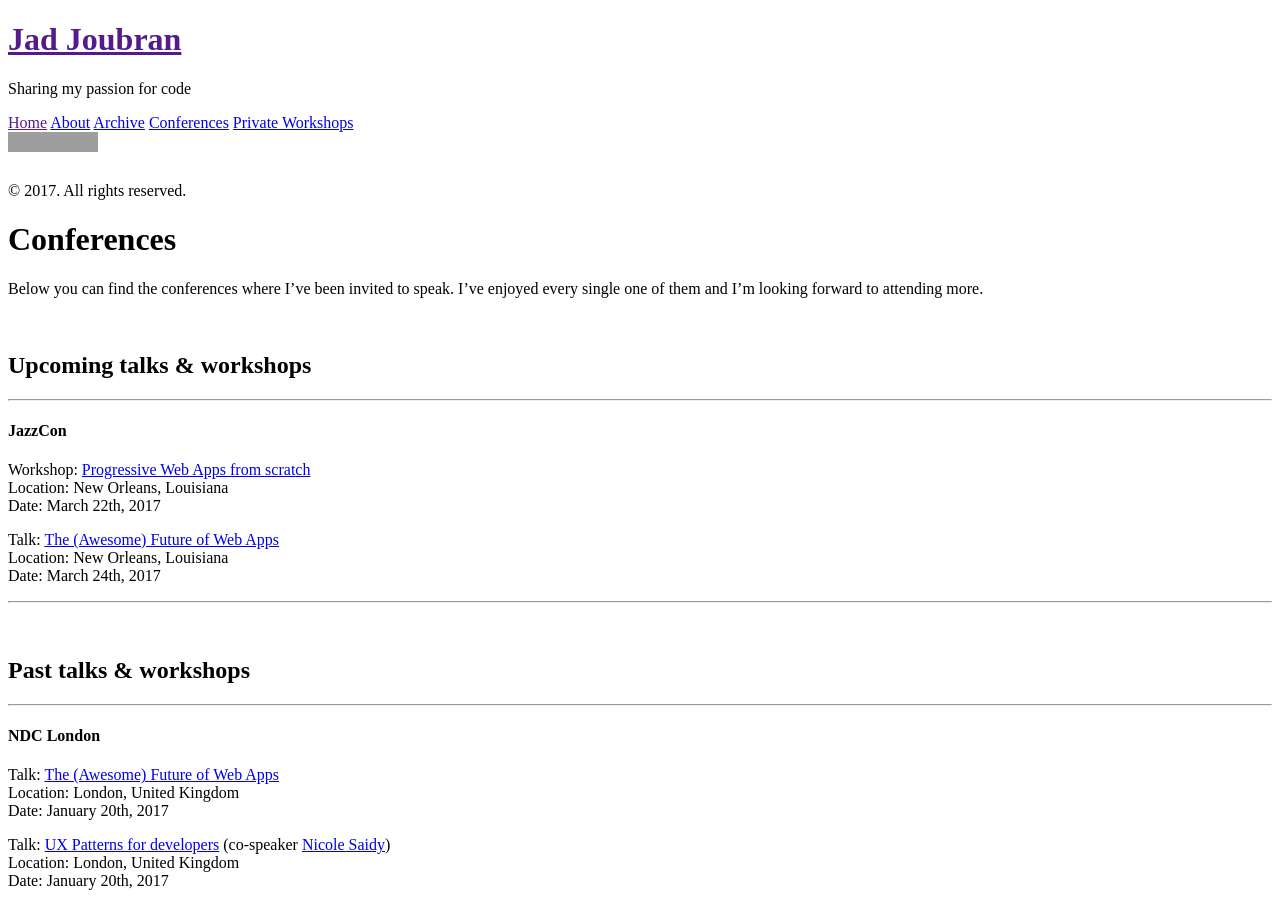
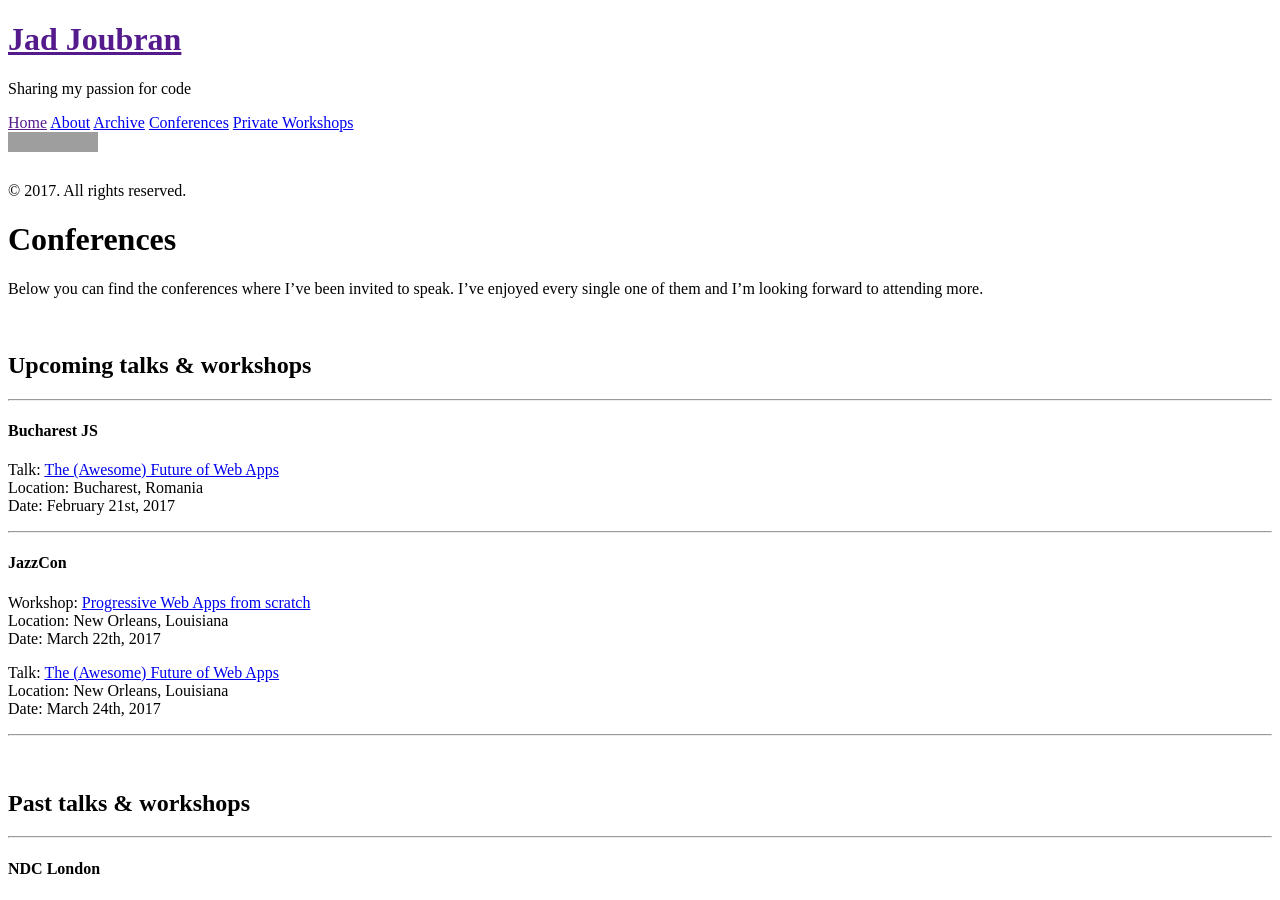
Before and after one commit to jadjoubran/blog, a Jekyll site: the page built from conferences.md, in a window 1280 px wide and 900 px high. Built offline with Jekyll 4.4.1, drawn with Linux system fonts in a browser that asks for light colours; grey boxes are pictures that could not be loaded.

Commit message:
Add Bucharest JS talk

```diff
--- a/conferences.md
+++ b/conferences.md
@@ -8,6 +8,13 @@ Below you can find the conferences where I've been invited to speak. I've enjoye
 <br>
 
 ## Upcoming talks & workshops
+<hr>
+
+#### Bucharest JS
+<span class="conferences-ref">Talk:</span> [The (Awesome) Future of Web Apps](https://www.meetup.com/BucharestJS/events/237215862/){:target="_blank"}
+<span class="conferences-ref">Location:</span> Bucharest, Romania
+<span class="conferences-ref">Date:</span> February 21st, 2017
+
 <hr>
 
 #### JazzCon
```
